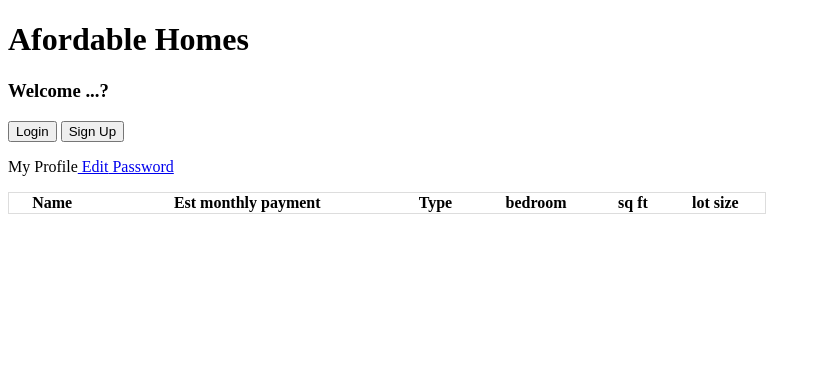
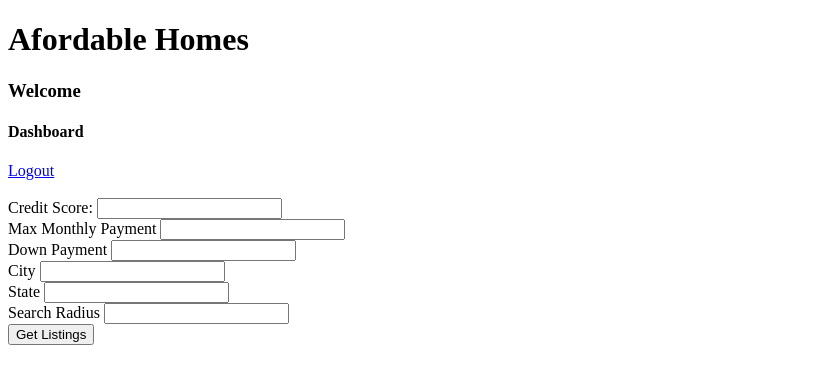
Before and after one commit to NoorMusheer/Affordable_Home_Group_8, a Flask app: page /dashboard in a window 1280 px wide. Shown: the top 384 px of the page, without its empty margins (0-821 px from the left). Run offline with Flask 2, Linux system fonts and the light colour scheme; lists and menus that the app fills with data are empty; parts of the project's set-up code (start-up, migrations or seed data) failed here and were passed over.

Commit message:
renamed some htmls and added logout. search works

```diff
--- a/flask_app/controllers/properties.py
+++ b/flask_app/controllers/properties.py
@@ -20,7 +20,7 @@ def user_parameters ():
         "max_price" : max_price
     }
     addresses = property.Property.get_listings_by_max_price(home_data_input)
-    return render_template('practice_user_results.html', addresses = addresses)
+    return render_template('results.html', addresses = addresses)
 
 @app.route ('/dashboard_practice')
 def user_dashboard():
--- a/flask_app/controllers/users.py
+++ b/flask_app/controllers/users.py
@@ -7,6 +7,11 @@ bcrypt = Bcrypt(app)
 @app.route('/')
 def index():
     return render_template('login_page.html')
+
+@app.route('/logout')
+def logout():
+    session.clear()
+    return redirect('/')
 
 @app.route('/reg_page')
 def send_to_reg_page():
@@ -37,10 +42,11 @@ def logged_in_user():
         "password":request.form['password']
         }
     user_exists = user.User.get_user_by_email(user_login_data)
-    print
     if not user.User.validate_login(user_exists, user_login_data):
         return redirect('/')
-    session.id = user_exists['id']
+    session['id'] = user_exists['id']
+    session['first_name'] = user_exists['first_name']
+    print ("First NAME : ", session['first_name'])
     return redirect('/dashboard')
 
 
--- a/flask_app/models/user.py
+++ b/flask_app/models/user.py
@@ -66,8 +66,6 @@ class User:
     @staticmethod
     def validate_login(user_exists, user_login_data):
         is_valid = True
-        print("***USER EXISTS :", user_exists)
-        print("***---USER LOGIN INFO :", user_login_data)
         if not user_exists:
             flash("**The entered E-mail does not exist. Please register", "login")
             is_valid = False
--- a/flask_app/templates/dashboard.html
+++ b/flask_app/templates/dashboard.html
@@ -19,30 +19,51 @@
 </style>
 
 <body>
-    <div>
-        <div class="nav">
+    <div class="container">
+        <div class="header-row">
             <h1 class="nav-title">Afordable Homes</h1>
-            <h3>Welcome ...?</h3>
-            <input type="submit" value="Login" class="offset-btn">
-            <input type="submit" value="Sign Up" class="offset-btn">
+            <h3>Welcome {{session['first_name']}}</h3>
+            <h4>Dashboard</h4>
         </div>
-        <p class="large big-col">My Profile<a href="/...?"> Edit</a><a href="/...?"> Password</a></p>
-        <div class="container" , method="POST">
-            <div class="row">
-                <div class="column">
-                    <table style="width:60%">
-                        <tr>
-                            <th>Name</th>
-                            <th>Est monthly payment</th>
-                            <th>Type</th>
-                            <th>bedroom</th>
-                            <th>sq ft</th>
-                            <th>lot size</th>
-                        </tr>
-                    </table>
+        <div class="nav-row">
+            <a href="/logout">Logout</a>
+        </div>
+        <br>
+        <div class="main-row">
+            <form action="/params" method="POST">
+                <div class="form-input">
+                    <label for="">Credit Score: </label>
+                    <input type="number" name="credit_score">
                 </div>
-            </div>
+                <div class="form-input">
+                    <label for="">Max Monthly Payment</label>
+                    <input type="number" name="max_monthly">
+                </div>
+                <div class="form_input">
+                    <label for="">Down Payment</label>
+                    <input type="number" name="down_payment">
+                </div>
+                <div class="form-input">
+                    <label for="">City</label>
+                    <input type="text" name="city">
+                </div>
+                <div class="form-input">
+                    <label for="">State</label>
+                    <input type="text" name="state">
+                </div>
+                <div class="form-input">
+                    <label for="">Search Radius</label>
+                    <input type="number" name="radius">
+                </div>
+                <input type="submit" value="Get Listings">
+            </form>
         </div>
+
+
+
+
+
+    </div>
 </body>
 
 </html>
--- a/flask_app/templates/login_page.html
+++ b/flask_app/templates/login_page.html
@@ -10,6 +10,7 @@
 
 <body>
     <div class="container">
+
         <p class="large big-col">Affordable Home</p>
         <p class="large big-col">Looking for ....?</p>
     </div>
--- a/flask_app/templates/results.html
+++ b/flask_app/templates/results.html
@@ -22,7 +22,7 @@
     <div>
         <div class="nav">
             <h1 class="nav-title">Afordable Homes</h1>
-            <h3>Welcome ...?</h3>
+            <h3>Welcome {{session['first_name']}}</h3>
             <input type="submit" value="Login" class="offset-btn">
             <input type="submit" value="Sign Up" class="offset-btn">
         </div>
```
Also changed, not shown: flask_app/models/property.py (+4 -5 lines).
